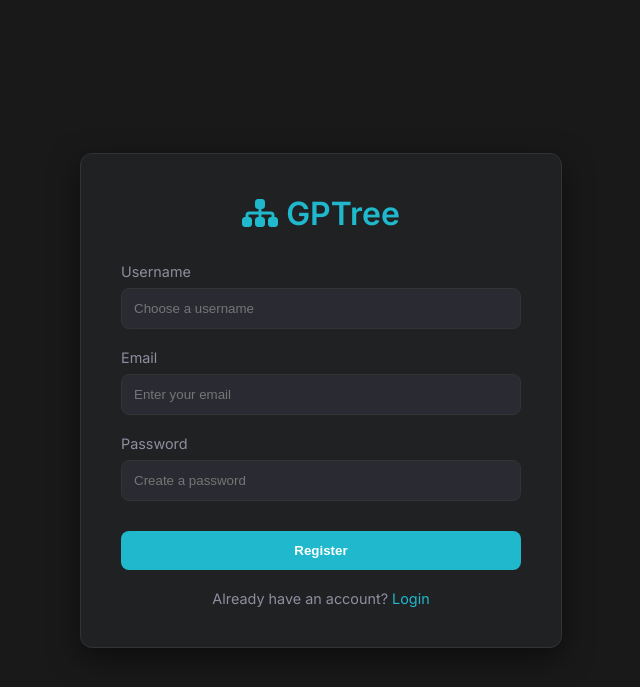
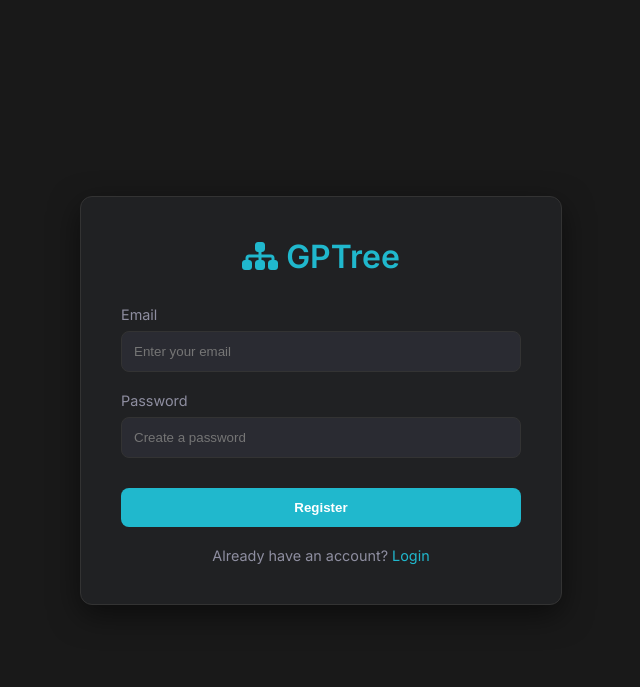
Before and after one commit to rodeatharva04/GPTree, a Django app: page /register/ in a window 1280 px wide. Shown: the top 687 px of the page, without its empty margins (319-959 px from the left). Run offline with Django 5.2, Linux system fonts and the light colour scheme.

Commit message:
Complete transition to email-based authentication

```diff
--- a/chat/models.py
+++ b/chat/models.py
@@ -9,7 +9,7 @@ class UserProfile(models.Model):
     personal_prompt = models.TextField(blank=True, help_text="Custom instructions for the AI")
 
     def __str__(self):
-        return self.user.username
+        return self.user.email
 
 class EmailVerification(models.Model):
     user = models.OneToOneField(User, on_delete=models.CASCADE, related_name='verification')
--- a/chat/templates/chat/register.html
+++ b/chat/templates/chat/register.html
@@ -127,10 +127,6 @@
 
         <div id="register-section">
             <div class="form-group">
-                <label>Username</label>
-                <input type="text" id="username" placeholder="Choose a username">
-            </div>
-            <div class="form-group">
                 <label>Email</label>
                 <input type="email" id="email" placeholder="Enter your email">
             </div>
@@ -164,7 +160,6 @@
         let currentUserId = null;
 
         async function register() {
-            const username = document.getElementById('username').value;
             const email = document.getElementById('email').value;
             const password = document.getElementById('password').value;
             const errorEl = document.getElementById('error-msg');
@@ -179,7 +174,7 @@
                 const res = await fetch('/register/', {
                     method: 'POST',
                     headers: { 'Content-Type': 'application/json' },
-                    body: JSON.stringify({ username, email, password })
+                    body: JSON.stringify({ email, password })
                 });
                 const data = await res.json();
                 if (res.ok) {
--- a/chat/views.py
+++ b/chat/views.py
@@ -50,20 +50,19 @@ def index(request):
 def register_view(request):
     if request.method == 'POST':
         data = json.loads(request.body)
-        username = data.get('username')
         email = data.get('email')
         password = data.get('password')
 
         if len(password) < 7:
             return JsonResponse({'error': 'Password must be at least 7 characters long'}, status=400)
 
-        existing_user = User.objects.filter(username=username).first()
+        # Check for existing user by email
+        existing_user = User.objects.filter(email=email).first()
         if existing_user:
             if existing_user.is_active:
-                return JsonResponse({'error': 'Username already exists'}, status=400)
+                return JsonResponse({'error': 'An account with this email already exists'}, status=400)
             else:
                 # Re-use inactive user: update details and send new OTP
-                existing_user.email = email
                 existing_user.set_password(password)
                 existing_user.save()
                 user = existing_user
@@ -71,7 +70,8 @@ def register_view(request):
                 # Update or create verification record
                 verification, _ = EmailVerification.objects.get_or_create(user=user)
         else:
-            user = User.objects.create_user(username=username, email=email, password=password)
+            # Use email as the username for Django internals
+            user = User.objects.create_user(username=email, email=email, password=password)
             user.is_active = False
             user.save()
             UserProfile.objects.create(user=user)
@@ -117,9 +117,12 @@ def verify_otp(request):
 def login_view(request):
     if request.method == 'POST':
         data = json.loads(request.body)
-        username = data.get('username')
+        email = data.get('email')
         password = data.get('password')
-        user = authenticate(request, username=username, password=password)
+
+        # Django's authentication expects 'username'. We use email as username.
+        user = authenticate(request, username=email, password=password)
+
         if user is not None:
             if user.is_active:
                 login(request, user)
@@ -127,7 +130,7 @@ def login_view(request):
             else:
                 return JsonResponse({'error': 'Account not verified', 'user_id': user.id}, status=403)
         else:
-            return JsonResponse({'error': 'Invalid credentials'}, status=401)
+            return JsonResponse({'error': 'Invalid email or password'}, status=401)
     return render(request, 'chat/login.html')
 
 @csrf_exempt
```
Also changed, not shown: chat/templates/chat/login.html (+4 -4 lines).
